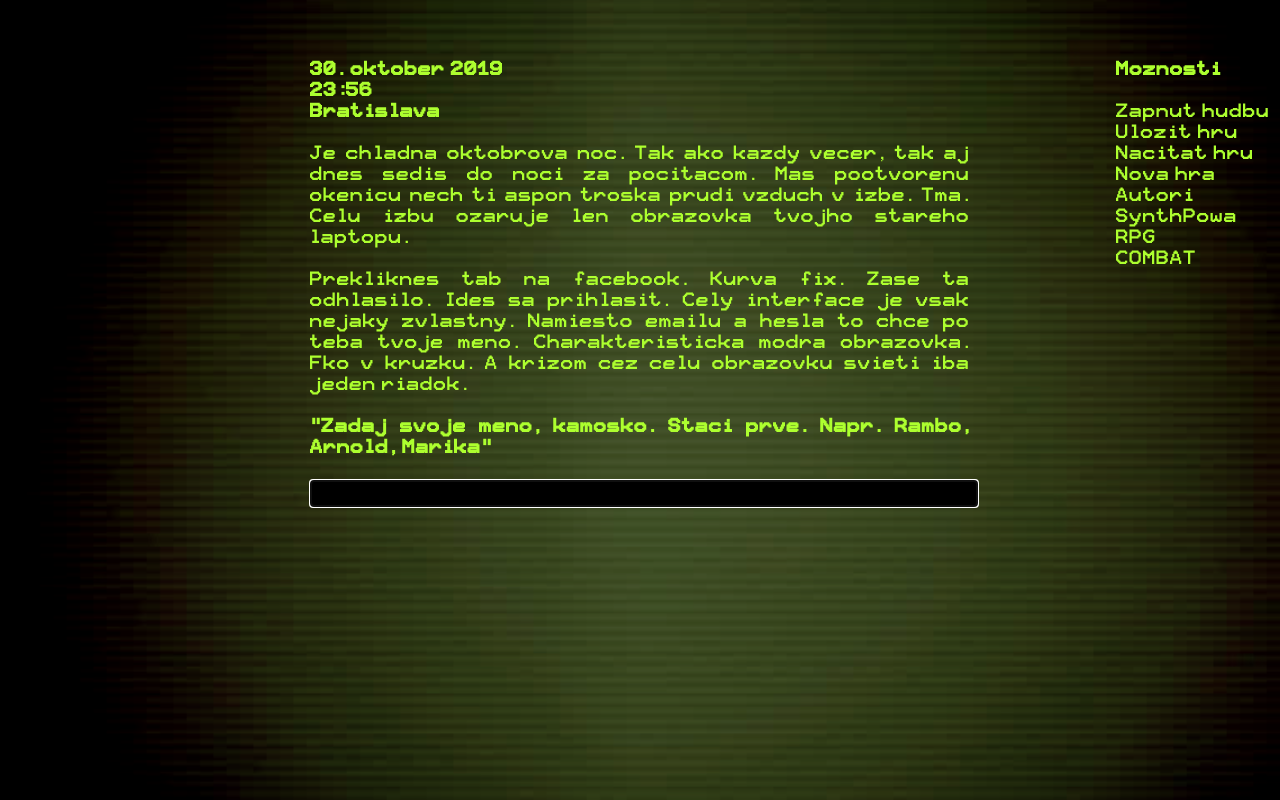
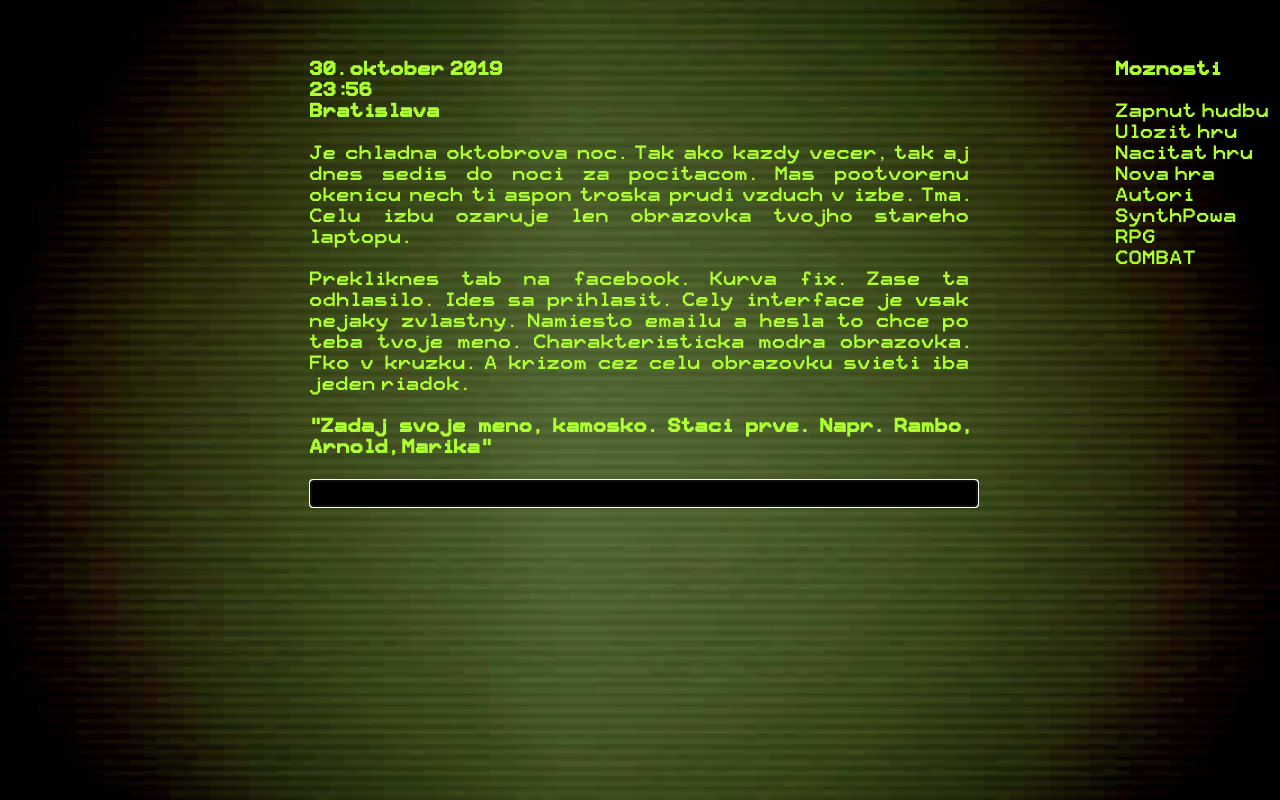
Before and after one commit to rinc3wind/nightcall_game, a Vue app: page / in a window 1280 px wide. Built offline with nearby package versions, Linux system fonts and the light colour scheme.

Commit message:
[f] fixes

```diff
--- a/src/App.vue
+++ b/src/App.vue
@@ -1,6 +1,5 @@
 <template>
     <div id="app">
-        <div class="overlay"></div>
         <div>
             <audio id="audio_player" controls loop style="display: none;">
                 <source src="./assets/untitled.mp3" type="audio/mpeg">
@@ -324,21 +323,12 @@
         src: url(assets/pixel.ttf);
     }
 
-    body {
-        background: black;
-    }
-
-    .overlay {
-        background-image: url(assets/grain.jpg);
-        position: absolute;
-        top: 0;
-        left: 0;
-        width: 100vw;
-        height: 100vh;
-        z-index: -10;
-        opacity: 0.4;
+    html {
+        background: url(assets/grain.jpg) no-repeat center center fixed;
+        -webkit-background-size: cover;
+        -moz-background-size: cover;
+        -o-background-size: cover;
         background-size: cover;
-        background-repeat: no-repeat;
     }
 
     #app {
--- a/src/Combat.vue
+++ b/src/Combat.vue
@@ -426,6 +426,8 @@
     }
 
     #combat-actions {
+        position: relative;
+        z-index: 1000;
         margin-top: 20px;
         border: solid 1px;
         padding: 15px;
--- a/src/Finale.vue
+++ b/src/Finale.vue
@@ -1,9 +1,9 @@
 <template>
     <div>
         <div v-show="step == 0">
-            <p>Hned po prichode domov si vybehol do izby. Musis pockat kym sa doma ukludni situacia, aby si sa vedel vysneakovat z domu bez toho, ze ta niekto zbada. Zaciatok party je sice uz o 20:00 ale to vies uz teraz, ze nedas. Ani tatko, ani mama ta urcite vecer do mesta nepustia. Nemaju tucha, ze len a len na tvojich pleciach lezi osud vsetkych casovych sfer. Krista boha. Pockas par hodin a okolo 11 nakuknes von z izby.</p>
+            <p>Hned po prichode domov si vybehol do izby. Musis pockat, kym sa doma ukludni situacia, aby si sa vedel vysneakovat z domu bez toho, ze ta niekto zbada. Zaciatok party je sice uz o 20:00 ale to vies uz teraz, ze nedas. Ani tatko, ani mama ta urcite vecer do mesta nepustia. Nemaju tucha, ze len a len na tvojich pleciach lezi osud vsetkych casovych sfer. Krista boha. Pockas par hodin a okolo 11 nakuknes von z izby.</p>
 
-            <p>Jemne ich pootvoris na malu skaru. Vsade tma a ticho. Vzduch je cisty. Pre istotu si vsak opat nasadis tvoju vernu krabicu a ides sa sneakovat. Keby nahodou. A zaroven, sa mozes posledny krat citit jak Solid Snake.</p>
+            <p>Jemne ich pootvoris na malu skaru. Vsade tma a ticho. Vzduch je cisty. Pre istotu si vsak opat nasadis tvoju vernu krabicu a ides sa sneakovat. Keby nahodou. A zaroven sa mozes posledny krat citit jak Solid Snake.</p>
             <div @click="$emit('setStep', 1)" class="choice">{{ lang.continue }}</div>
         </div>
         <div v-if="step == 1">
@@ -15,13 +15,13 @@
             <div @click="$emit('setStep', 1)" class="choice">{{ lang.continue }}</div>
         </div>
         <div v-show="step == 3">
-            <p>Stojis pred barakom. Vonku je chladna oktobrova Halloweenska noc. Tekvica uz dohorela. Civi do tmy jak bezdomovci na Bratislavskej vlakovej stanici. Nasadnes na BMXku. Nastavis si opat walkmana. A pustis SONG. Zafuka vietor, zhlboka sa nadychnes a slapnes na pedal. Pedalujes na Ventursku do Re:Freshu. Citis sa jak Luke Skywalker ked upaloval na X-Wingu zachranit jeho kamosov na Bespin. Namiesto Darth Vadera ta vsak caka nieco ovela lepsie. Dalsi Nightcall! Nemas na vyber kamosko, pridas a ficis jak uragan.</p>
+            <p>Stojis pred barakom. Vonku je chladna oktobrova Halloweenska noc. Tekvica uz dohorela. Civi do tmy jak bezdomovci na Bratislavskej vlakovej stanici. Nasadnes na BMXku. <span v-if="player.inventory.indexOf('walkman') != -1">Nastavis si opat walkmana. A pustis {{ player.song }}. </span>Zafuka vietor, zhlboka sa nadychnes a slapnes na pedal. Pedalujes na Ventursku do Re:Freshu. Citis sa jak Luke Skywalker, ked upaloval na X-Wingu zachranit jeho kamosov na Bespin. Namiesto Darth Vadera ta vsak caka nieco ovela lepsie. Dalsi Nightcall! Nemas na vyber kamosko, pridas a ficis jak uragan.</p>
 
             <p>Vies, ze Nightcall bez teba nema zmysel.</p>
             <div @click="$emit('setStep', 4)" class="choice">{{ lang.continue }}</div>
         </div>
         <div v-show="step == 4">
-            <p>Prichadzas na Ventursku. Kluckujes na bajku cez davy ozratych Britskych turistov, sprostuckych futbalovych chuliganov a vychrtle trafo pipky s civavami pod pazuchami. Skoro to najebes do asi 2.5 metroveho bez-krkeho typka s asi najhorsimi kerkami co si kedy videl. Cez jeho pravy biceps ma obrovsku karikaturu fejsu nejakej starej zenskej, hore nad nou je comic sansovy napis &quot;Manka&quot;. Len tak tak stihnes stocit bajk a missnes Manku asi o 2 centimetre.</p>
+            <p>Prichadzas na Ventursku. Kluckujes na bajku cez davy ozratych britskych turistov, sprostuckych futbalovych chuliganov a vychrtle trafo pipky s civavami pod pazuchami. Skoro to najebes do asi 2.5 metroveho bezkrkeho typka s asi najhorsimi kerkami co si kedy videl. Cez jeho pravy biceps ma obrovsku karikaturu fejsu nejakej starej zenskej, hore nad nou je comic sansovy napis &quot;Manka&quot;. Len tak tak stihnes stocit bajk a missnes Manku asi o 2 centimetre.</p>
 
             <p>Zaflekujes pred Re:Freshom, hodis bajk na zem a vstupis dnu.</p>
 
```
Also changed, not shown: src/assets/grain.jpg.
